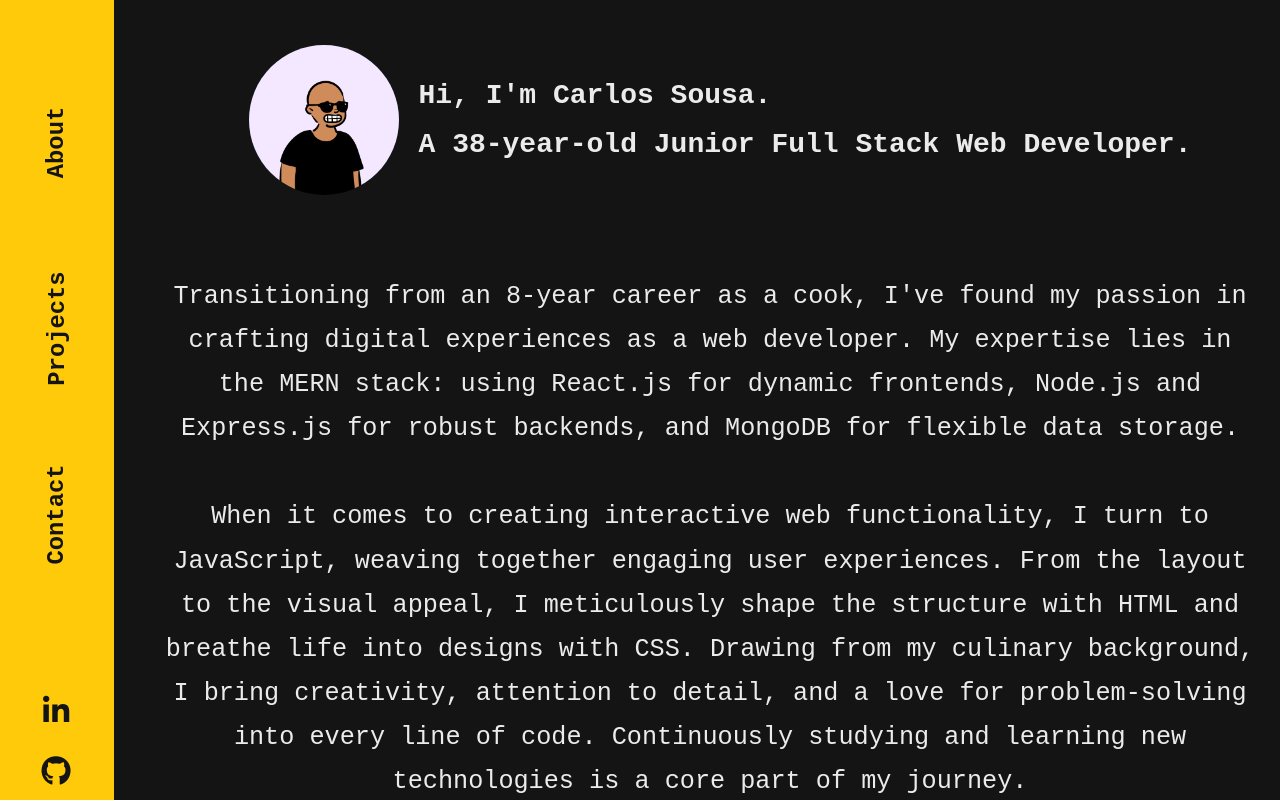
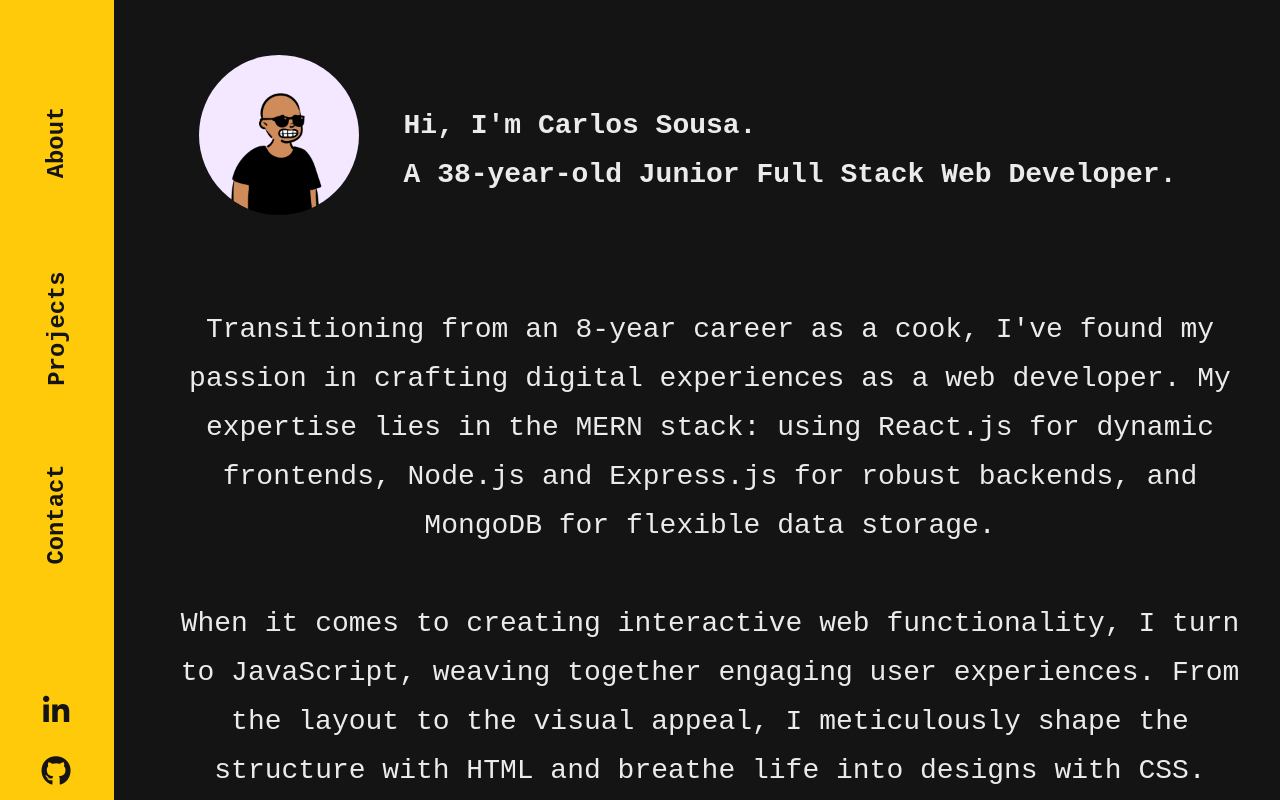
Before and after one commit to Cmbs86/cmbs86-portfolio, a React (Vite) app: page / in a window 1280 px wide. Shown: the top 800 px of the page. Built offline with nearby package versions, Linux system fonts and the light colour scheme; a web font is replaced by a local one.

Commit message:
edit css img

```diff
--- a/src/App.css
+++ b/src/App.css
@@ -86,13 +86,41 @@ a {
 .wrapper {
   display: flex;
   flex-direction: column;
+
 }
 
 .introduction {
   display: flex;
   flex-direction: column;
-  /* padding: 25px; */
   align-items: center;
+}
+
+
+.introduction_header{
+  display: flex;
+  align-items: center;
+  text-align: center;
+  flex-direction: column;
+  margin-top: 30px;
+
+
+}
+
+.img-box {
+  display: flex;
+  margin-bottom: 30px;
+
+
+
+
+}
+
+.img-box img {
+  height: 160px;
+  width: 160px;
+  border-radius: 50%;
+
+
 }
 
 .introduction_header,
@@ -102,9 +130,11 @@ a {
   font-family: var(--font-nav-header);
   font-size: 2rem;
   color: var(--font-color-three);
+
 }
 
 .introduction_text {
+
   font-size: 1.8rem;
   font-weight: 400;
 }
@@ -448,7 +478,7 @@ footer {
 
 /* DESKTOP HEADER/NAV */
 
-@media (min-width: 828px) {
+@media (min-width: 972px) {
   .main-container {
     display: flex;
   }
@@ -501,29 +531,40 @@ footer {
 
   .introduction_header {
     display: flex;
-    align-items: center;
-    justify-content: center;
-    width: 100%;
+    text-align: left;
+    gap: 45px;
+    margin-right: 45px;
+    margin-top: 30px;
+    flex-direction: row;
 
-    img {
-      height: 150px;
-      width: 150px;
-      border-radius: 50%;
-      margin: 20px;
-    }
 
-    .introduction_text {
-    }
+
+
   }
 
-  /* .introduction_header,
+.img-box {
+  display: flex;
+
+
+
+}
+
+.img-box img {
+  height: 160px;
+  width: 160px;
+  border-radius: 50%;
+
+
+}
+
+.introduction_header,
 .introduction_text {
   padding: 25px;
   line-height: 1.75;
   font-family: var(--font-nav-header);
   font-size: 2rem;
   color: var(--font-color-three);
-} */
+}
 
   .skills {
     flex-direction: row;
--- a/src/components/Intro.jsx
+++ b/src/components/Intro.jsx
@@ -1,10 +1,12 @@
-import Avatar from "../assets/images/avatar.png"
+import Avatar from "../assets/images/avatar.png";
 function Intro() {
   return (
     <>
       <div id="about" className="introduction">
         <h1 className="introduction_header">
-          <img src={Avatar} alt="avatar" />
+          <div className="img-box">
+            <img src={Avatar} alt="avatar" />
+          </div>
           Hi, I'm Carlos Sousa.
           <br />A 38-year-old Junior Full Stack Web Developer.
         </h1>
```
